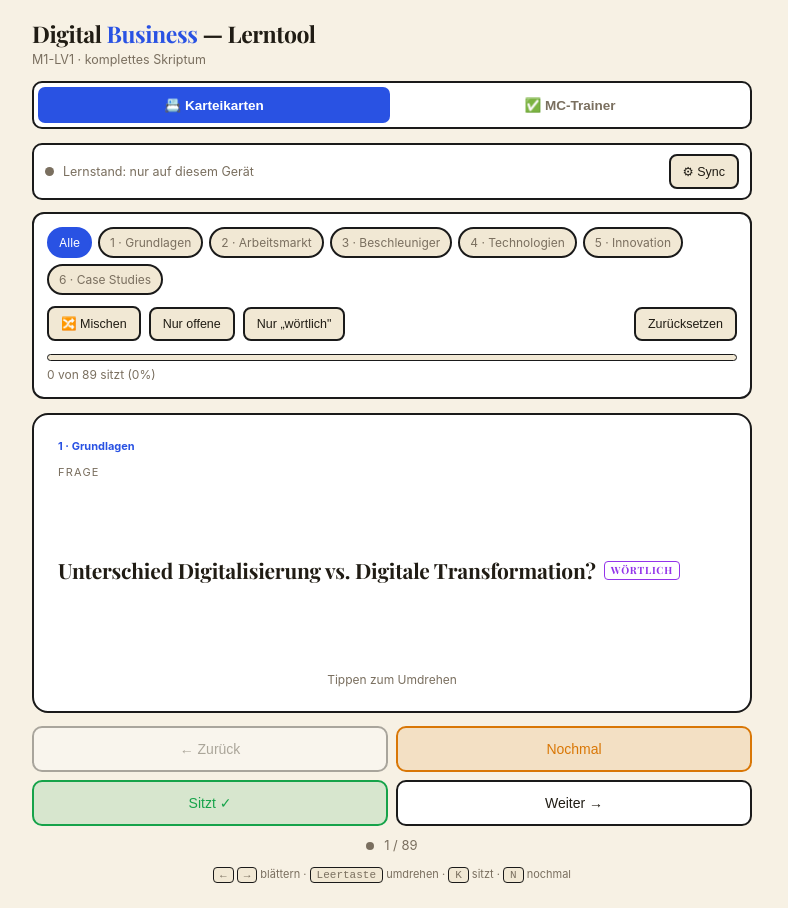
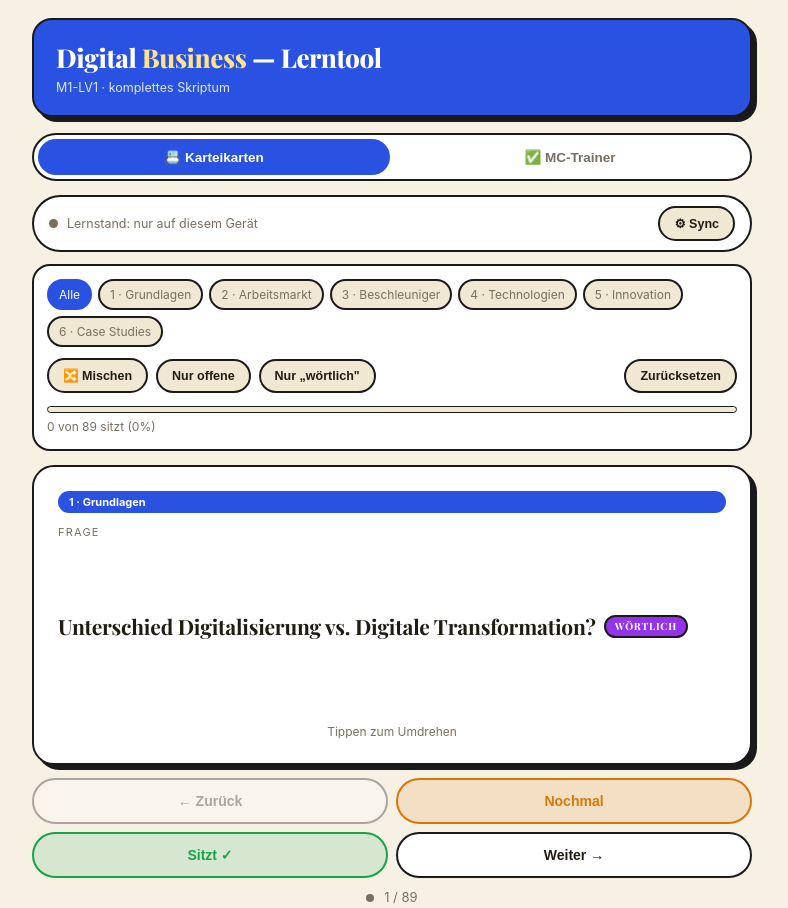
Before and after one commit to dasnaaa/mba-trainer, a plain HTML site: page index.html in a window 1280 px wide. Shown: the top 908 px of the page, without its empty margins (248-1036 px from the left). Drawn offline with nearby package versions, Linux system fonts and the light colour scheme.

Commit message:
Bolder, more editorial composition inspired by Dribbble references
Color-blocked hero header (bold accent panel, white/gold serif
heading), pill-shaped buttons/inputs/segmented switch throughout,
larger rounded cards with a hard offset shadow, and filled pill
badges for chapter tags and the "wörtlich" marker.

Co-Authored-By: Claude Sonnet 5 <noreply@anthropic.com>

```diff
--- a/index.html
+++ b/index.html
@@ -24,18 +24,21 @@
   }
   .app { width:100%; max-width:720px; }
 
-  header { margin-bottom:14px; }
-  h1 { font-family:var(--font-heading); font-size:23px; font-weight:700; letter-spacing:-0.4px; }
-  h1 span { color:var(--accent); }
-  .sub { color:var(--text-dim); font-size:12.5px; margin-top:3px; }
+  header {
+    background:var(--accent); border:2px solid var(--border); border-radius:20px;
+    padding:20px 22px; margin-bottom:16px; box-shadow:5px 5px 0 var(--border);
+  }
+  h1 { font-family:var(--font-heading); font-size:26px; font-weight:800; letter-spacing:-0.4px; color:#fff; }
+  h1 span { color:#ffe38a; }
+  .sub { color:rgba(255,255,255,0.85); font-size:12.5px; margin-top:5px; }
 
   /* segmented mode switch */
   .modeswitch {
     display:flex; background:var(--panel); border:2px solid var(--border);
-    border-radius:10px; padding:4px; margin:14px 0; gap:4px;
+    border-radius:999px; padding:4px; margin:14px 0; gap:4px;
   }
   .modeswitch button {
-    flex:1; padding:10px; border:none; border-radius:7px; background:transparent;
+    flex:1; padding:10px; border:none; border-radius:999px; background:transparent;
     color:var(--text-dim); font-size:13.5px; font-weight:600; cursor:pointer;
     transition:all 0.15s;
   }
@@ -43,7 +46,7 @@
 
   .controls {
     background:var(--panel); border:2px solid var(--border);
-    border-radius:12px; padding:13px; margin-bottom:14px;
+    border-radius:18px; padding:13px; margin-bottom:14px;
   }
   .chapters { display:flex; flex-wrap:wrap; gap:6px; margin-bottom:11px; }
   .chip {
@@ -57,7 +60,7 @@
   .toggles { display:flex; flex-wrap:wrap; gap:8px; align-items:center; }
   .btn {
     background:var(--panel2); border:2px solid var(--border); color:var(--text);
-    padding:8px 12px; border-radius:8px; font-size:12.5px; cursor:pointer;
+    padding:8px 14px; border-radius:999px; font-size:12.5px; font-weight:600; cursor:pointer;
     transition:all 0.15s; user-select:none;
   }
   .btn:active { transform:scale(0.97); }
@@ -76,17 +79,20 @@
   .face {
     position:absolute; width:100%; height:100%; min-height:300px;
     backface-visibility:hidden; -webkit-backface-visibility:hidden;
-    border-radius:16px; border:2px solid var(--border); padding:24px;
-    display:flex; flex-direction:column;
+    border-radius:22px; border:2px solid var(--border); padding:24px;
+    display:flex; flex-direction:column; box-shadow:5px 5px 0 var(--border);
   }
   .front { background:var(--panel); }
   .back { background:var(--panel2); transform:rotateY(180deg); }
   .face-label { font-size:11px; text-transform:uppercase; letter-spacing:1.2px; color:var(--text-dim); margin-bottom:4px; }
-  .chap-tag { display:inline-block; font-size:11px; color:var(--accent); margin-bottom:12px; font-weight:700; }
+  .chap-tag {
+    display:inline-block; font-size:11px; background:var(--accent); color:#fff;
+    margin-bottom:12px; font-weight:700; padding:4px 11px; border-radius:999px;
+  }
   .wortlich-badge {
     display:inline-block; font-size:10px; text-transform:uppercase; letter-spacing:0.8px;
-    color:var(--wortlich); border:1px solid var(--wortlich); border-radius:4px;
-    padding:2px 6px; margin-left:8px; vertical-align:middle;
+    background:var(--wortlich); color:#fff; border:2px solid var(--border); border-radius:999px;
+    padding:3px 9px; margin-left:8px; vertical-align:middle; font-weight:700;
   }
   .q-text { font-family:var(--font-heading); font-size:21px; font-weight:700; letter-spacing:-0.2px; line-height:1.35; flex:1; display:flex; align-items:center; }
   .a-text { font-size:15.5px; line-height:1.55; flex:1; display:flex; align-items:center; color:var(--text); }
@@ -94,8 +100,8 @@
 
   .nav { display:flex; gap:8px; flex-wrap:wrap; }
   .nav-btn {
-    flex:1 1 45%; min-width:120px; padding:13px; border-radius:10px; border:2px solid var(--border);
-    background:var(--panel); color:var(--text); font-size:14px; cursor:pointer; transition:all 0.15s;
+    flex:1 1 45%; min-width:120px; padding:13px; border-radius:999px; border:2px solid var(--border);
+    background:var(--panel); color:var(--text); font-size:14px; font-weight:600; cursor:pointer; transition:all 0.15s;
   }
   .nav-btn:active { transform:scale(0.98); }
   .nav-btn:disabled { opacity:0.35; }
@@ -110,13 +116,13 @@
   .empty strong { color:var(--green); font-size:18px; display:block; margin-bottom:8px; }
 
   /* ---- MC Trainer ---- */
-  .mc-card { background:var(--panel); border:2px solid var(--border); border-radius:16px; padding:22px; }
+  .mc-card { background:var(--panel); border:2px solid var(--border); border-radius:22px; padding:22px; box-shadow:5px 5px 0 var(--border); }
   .mc-instruction { font-size:12px; color:var(--amber); margin-bottom:10px; font-weight:700; }
   .mc-q { font-family:var(--font-heading); font-size:20px; font-weight:700; letter-spacing:-0.2px; line-height:1.35; margin-bottom:18px; }
   .mc-opts { display:flex; flex-direction:column; gap:9px; }
   .opt {
     display:flex; align-items:flex-start; gap:11px; padding:13px 14px;
-    background:var(--panel2); border:2px solid var(--border); border-radius:10px;
+    background:var(--panel2); border:2px solid var(--border); border-radius:14px;
     cursor:pointer; transition:all 0.12s; font-size:14.5px; line-height:1.4;
   }
   .opt:active { transform:scale(0.99); }
@@ -135,7 +141,7 @@
   .opt .tag-mini { font-size:10px; text-transform:uppercase; letter-spacing:0.5px; margin-left:6px; opacity:0.85; }
 
   .mc-actions { display:flex; gap:8px; margin-top:16px; flex-wrap:wrap; }
-  .mc-btn { flex:1 1 45%; min-width:130px; padding:13px; border-radius:10px; border:2px solid var(--border); font-size:14px; font-weight:700; cursor:pointer; transition:all 0.15s; }
+  .mc-btn { flex:1 1 45%; min-width:130px; padding:13px; border-radius:999px; border:2px solid var(--border); font-size:14px; font-weight:700; cursor:pointer; transition:all 0.15s; }
   .mc-btn:active { transform:scale(0.98); }
   .mc-check { background:var(--accent); color:#fff; border-color:var(--border); }
   .mc-check:disabled { opacity:0.4; }
@@ -149,7 +155,7 @@
   .fb-score { font-weight:700; font-size:15px; }
 
   .mc-stats { display:flex; gap:8px; margin-bottom:14px; flex-wrap:wrap; }
-  .stat { flex:1 1 30%; min-width:90px; background:var(--panel); border:2px solid var(--border); border-radius:10px; padding:11px; text-align:center; }
+  .stat { flex:1 1 30%; min-width:90px; background:var(--panel); border:2px solid var(--border); border-radius:16px; padding:11px; text-align:center; }
   .stat .num { font-family:var(--font-heading); font-size:22px; font-weight:700; }
   .stat .lbl { font-size:11px; color:var(--text-dim); margin-top:2px; }
   .num-green { color:var(--green); } .num-amber { color:var(--amber); } .num-accent { color:var(--accent); }
@@ -161,7 +167,7 @@
   .syncbar {
     display:flex; align-items:center; gap:9px;
     background:var(--panel); border:2px solid var(--border);
-    border-radius:10px; padding:9px 11px; margin-bottom:12px;
+    border-radius:999px; padding:9px 15px; margin-bottom:12px;
   }
   .sync-dot { width:9px; height:9px; border-radius:50%; background:var(--text-dim); flex-shrink:0; }
   .sync-dot.ok { background:var(--green); }
@@ -170,7 +176,7 @@
   .sync-text { font-size:12.5px; color:var(--text-dim); }
   .syncpanel {
     display:none; background:var(--panel); border:2px solid var(--border);
-    border-radius:12px; padding:13px; margin-bottom:14px;
+    border-radius:18px; padding:13px; margin-bottom:14px;
   }
   .syncpanel.open { display:block; }
   .sync-hint { font-size:12.5px; color:var(--text-dim); line-height:1.5; margin-bottom:10px; }
@@ -178,7 +184,7 @@
   .sync-row { display:flex; gap:8px; flex-wrap:wrap; }
   .sync-row input {
     flex:1 1 160px; background:var(--panel2); border:2px solid var(--border);
-    color:var(--text); border-radius:8px; padding:9px 11px; font-size:13.5px;
+    color:var(--text); border-radius:999px; padding:9px 15px; font-size:13.5px;
   }
   .sync-row input:focus { outline:none; border-color:var(--accent); }
   .sync-msg { font-size:12.5px; margin-top:10px; line-height:1.5; }
@@ -187,7 +193,8 @@
 
   @media (max-width:560px){
     body { padding:12px; }
-    h1 { font-size:17px; }
+    header { padding:16px 17px; box-shadow:4px 4px 0 var(--border); }
+    h1 { font-size:19px; }
     .face, .card, .face.back, .card-area .face { min-height:280px; }
     .face { padding:20px; }
     .q-text { font-size:17px; }
```
